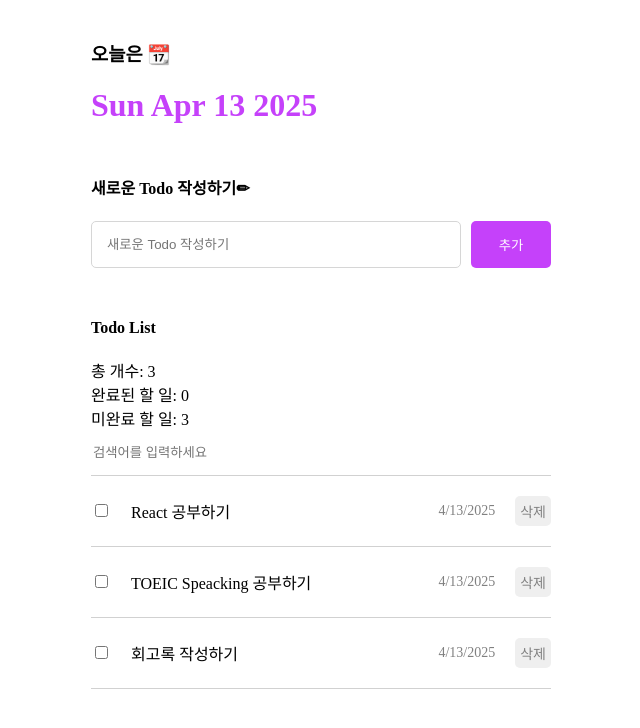
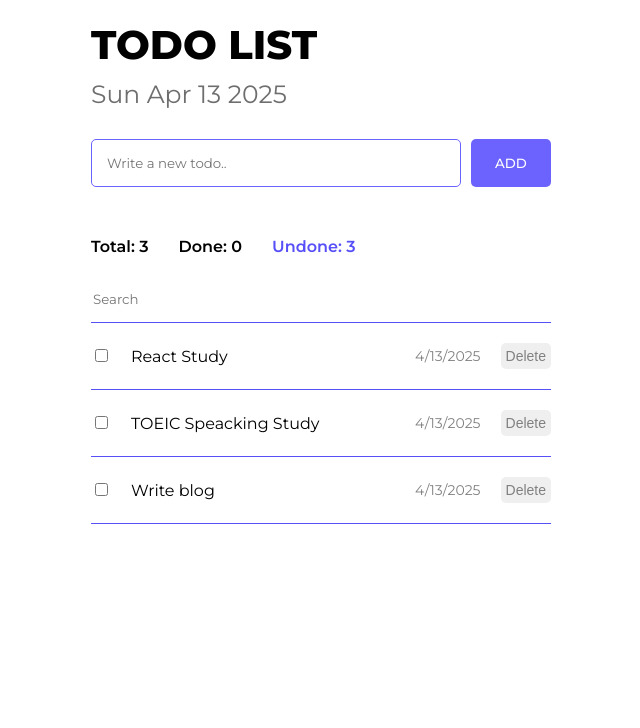
Before and after one commit to meanzzi/to-do, a React (Create React App) app: page / in a window 1280 px wide. Shown: the top 728 px of the page, without its empty margins (319-959 px from the left). Built offline with nearby package versions, Linux system fonts and the light colour scheme.

Commit message:
UI 수정

```diff
--- a/src/App.js
+++ b/src/App.js
@@ -11,19 +11,19 @@ const mockTodo = [
   {
     id: 0,
     isDone: false,
-    content: "React 공부하기",
+    content: "React Study",
     createdDate: new Date().getTime(), //타임스탬프 값으로 변환 -> 보관할 데이터 양 줄어듦
   },
   {
     id: 1,
     isDone: false,
-    content: "TOEIC Speacking 공부하기",
+    content: "TOEIC Speacking Study",
     createdDate: new Date().getTime(),
   },
   {
     id: 2,
     isDone: false,
-    content: "회고록 작성하기",
+    content: "Write blog",
     createdDate: new Date().getTime(),
   },
 ];
--- a/src/component/Header.css
+++ b/src/component/Header.css
@@ -1,4 +1,21 @@
-.Header h1 {
+@import url("https://fonts.googleapis.com/css2?family=Montserrat:ital,wght@0,100..900;1,100..900&display=swap");
+
+.today {
+  font-family: "Montserrat", sans-serif;
+  font-optical-sizing: auto;
+  font-style: normal;
+}
+
+.label {
+  font-weight: 800;
+  font-size: 40px;
+  align-items: center;
+}
+
+.date {
   margin-bottom: 0px;
-  color: #c541fa;
+  color: #6e6e6e;
+  font-size: 25px;
+  font-weight: 400;
+  margin-top: 10px;
 }
--- a/src/component/Header.js
+++ b/src/component/Header.js
@@ -5,8 +5,10 @@ const Header = () => {
   // console.log("header 업데이트");
   return (
     <div className="Header">
-      <h3>오늘은 📆</h3>
-      <h1>{new Date().toDateString()}</h1>
+      <div className="today">
+        <div className="label">TODO LIST</div>
+        <div className="date">{new Date().toDateString()}</div>
+      </div>
     </div>
   );
 };
--- a/src/component/TodoEditor.css
+++ b/src/component/TodoEditor.css
@@ -1,3 +1,5 @@
+@import url("https://fonts.googleapis.com/css2?family=Montserrat:ital,wght@0,100..900;1,100..900&display=swap");
+
 .TodoEditor .editor_wrapper {
   width: 100%;
   display: flex;
@@ -7,21 +9,28 @@
 .TodoEditor input {
   flex: 1;
   box-sizing: border-box;
-  border: 1px solid #d6d6d6;
+  border: 1px solid #6c63ff;
   border-radius: 5px;
   padding: 15px;
+  font-family: "Montserrat", sans-serif;
+  font-optical-sizing: auto;
+  font-style: normal;
 }
 
 .TodoEditor input:focus {
   outline: none;
-  border: 1px solid #c541fa;
+  border: 1px solid #080281;
 }
 
 .TodoEditor button {
   cursor: pointer;
   width: 80px;
   border: none;
-  background-color: #c541fa;
+  background-color: #6c63ff;
   color: white;
   border-radius: 5px;
+  font-family: "Montserrat", sans-serif;
+  font-optical-sizing: auto;
+  font-style: normal;
+  font-weight: 500;
 }
--- a/src/component/TodoEditor.js
+++ b/src/component/TodoEditor.js
@@ -28,16 +28,15 @@ const TodoEditor = () => {
 
   return (
     <div className="TodoEditor">
-      <h4>새로운 Todo 작성하기✏</h4>
       <div className="editor_wrapper">
         <input
           ref={inputRef}
           value={content}
           onChange={onChangeContent}
           onKeyDown={onKeyDown}
-          placeholder="새로운 Todo 작성하기"
+          placeholder="Write a new todo.."
         />
-        <button onClick={onSubmit}>추가</button>
+        <button onClick={onSubmit}>ADD</button>
       </div>
     </div>
   );
--- a/src/component/TodoItem.css
+++ b/src/component/TodoItem.css
@@ -1,9 +1,14 @@
+@import url("https://fonts.googleapis.com/css2?family=Montserrat:ital,wght@0,100..900;1,100..900&display=swap");
+
 .TodoItem {
   display: flex;
   align-items: center;
   gap: 20px;
   padding-bottom: 20px;
-  border-bottom: 1px solid #d1d1d1;
+  border-bottom: 1px solid #574ff8;
+  font-family: "Montserrat", sans-serif;
+  font-optical-sizing: auto;
+  font-style: normal;
 }
 
 .TodoItem .checkbox_col {
--- a/src/component/TodoItem.js
+++ b/src/component/TodoItem.js
@@ -22,7 +22,7 @@ const TodoItem = ({ id, content, isDone, createdDate }) => {
         {new Date(createdDate).toLocaleDateString()}
       </div>
       <div className="btn_col">
-        <button onClick={onClickDelete}>삭제</button>
+        <button onClick={onClickDelete}>Delete</button>
       </div>
     </div>
   );
--- a/src/component/TodoList.css
+++ b/src/component/TodoList.css
@@ -1,16 +1,36 @@
+@import url("https://fonts.googleapis.com/css2?family=Montserrat:ital,wght@0,100..900;1,100..900&display=swap");
+
+.TodoList .TodoCount {
+  display: flex;
+  gap: 30px;
+  font-family: "Montserrat", sans-serif;
+  font-optical-sizing: auto;
+  font-style: normal;
+  font-weight: 600;
+  margin-top: 20px;
+  margin-bottom: 20px;
+}
+
+.TodoList .Undone {
+  color: #574ff8;
+}
+
 .TodoList .searchbar {
   margin-bottom: 20px;
   width: 100%;
   border: none;
-  border-bottom: 1px solid #d1d1d1;
+  border-bottom: 1px solid #574ff8;
   box-sizing: border-box;
   padding-top: 15px;
   padding-bottom: 15px;
+  font-family: "Montserrat", sans-serif;
+  font-optical-sizing: auto;
+  font-style: normal;
 }
 
 .TodoList .searchbar:focus {
   outline: none;
-  border-bottom: 1px solid #d1d1d1;
+  border-bottom: 1px solid #221ac0;
 }
 
 .TodoList .list_wrapper {
--- a/src/component/TodoList.js
+++ b/src/component/TodoList.js
@@ -32,17 +32,16 @@ const TodoList = () => {
 
   return (
     <div className="TodoList">
-      <h4>Todo List</h4>
-      <div>
-        <div>총 개수: {totalCount}</div>
-        <div>완료된 할 일: {doneCount}</div>
-        <div>미완료 할 일: {notDoneCount}</div>
+      <div className="TodoCount">
+        <div>Total: {totalCount}</div>
+        <div>Done: {doneCount}</div>
+        <div className="Undone">Undone: {notDoneCount}</div>
       </div>
       <input
         value={search}
         onChange={onChangeSearch}
         className="searchbar"
-        placeholder="검색어를 입력하세요"
+        placeholder="Search"
       />
       <div className="list_wrapper">
         {getSearchResult().map((it) => (
```
